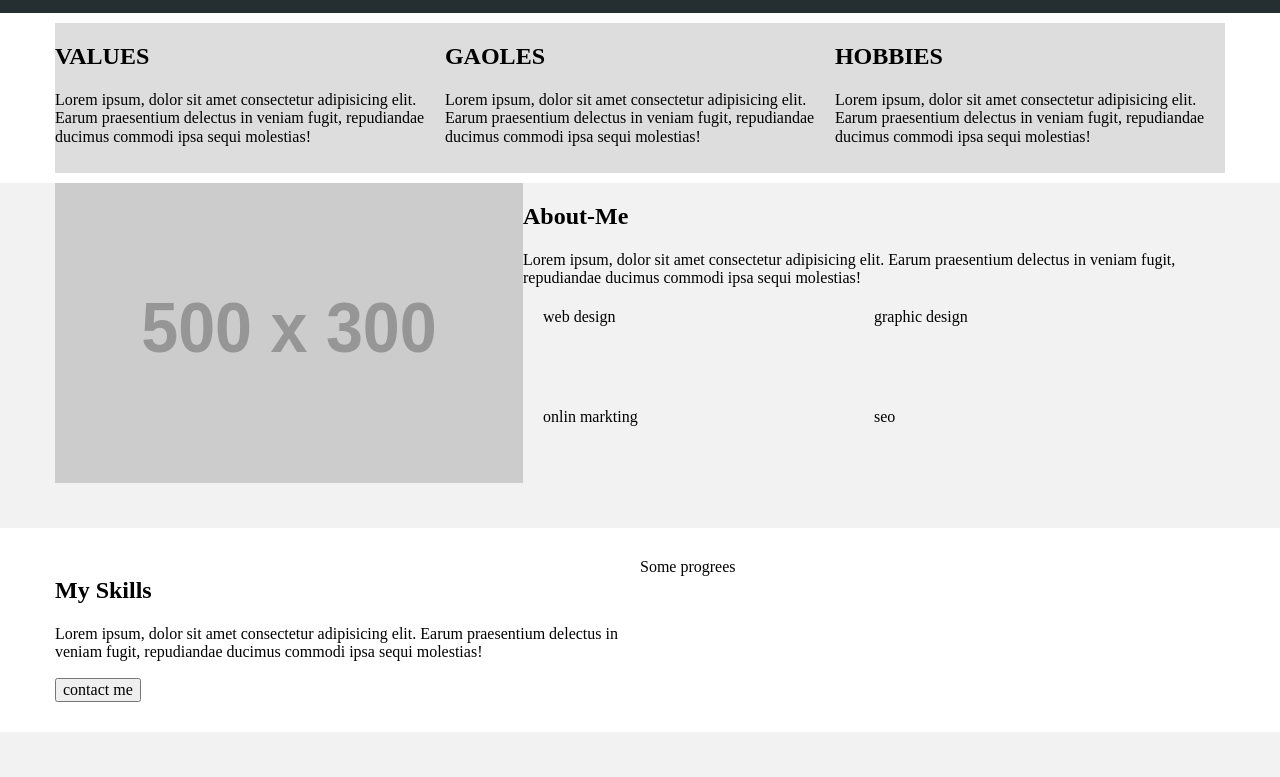
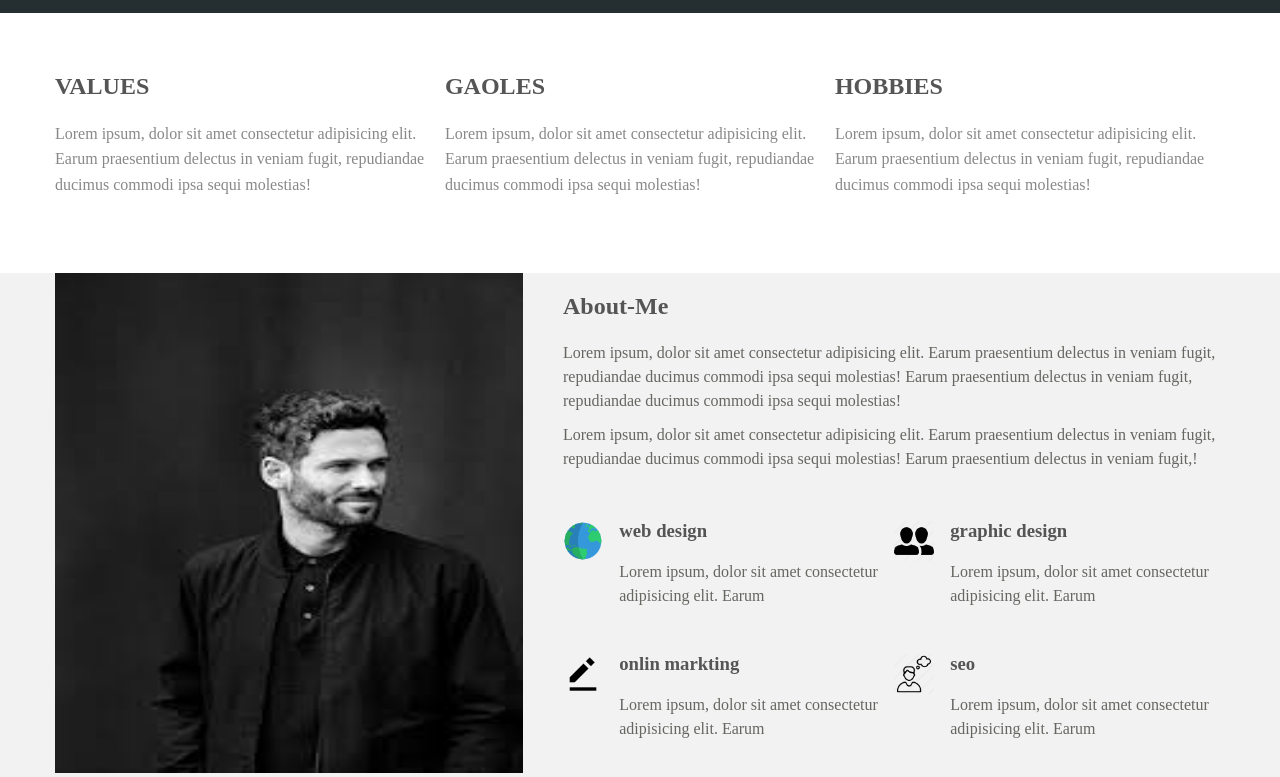
Before and after one commit to abdulmalekhaiderr/git-web-design, a plain HTML site: page work_file-design/index.htm in a window 1280 px wide. Shown: the part 677-1454 px from the top of the page. Drawn offline with Linux system fonts and the light colour scheme; placeholder pictures from the web are drawn by us.

Commit message:
updata css ane html file

```diff
--- a/work_file-design/css/style.css
+++ b/work_file-design/css/style.css
@@ -1,17 +1,15 @@
 
 /* star main rulez */
+/* *{
+box-sizing: border-box;
+} */
 body
-{
-    height: 1000px;
-}
+{ height: 1000px;}
 
-.container{
-    width: 1170px;
-    margin: auto;
-
-}
+.container{width: 1170px; margin: auto;}
 
 .clearfix{ clear: both; }
+
 /* end main rulez */
 
 /*star header */
@@ -30,7 +28,8 @@ header .slider .intro {
     margin: 0;
     text-align: center;}
 
-header .slider .intro h2{ margin: 0 auto ;
+header .slider .intro h2{
+     margin: 0 auto ;
     font-size: 50px;
     width: 600px;
     border-top: 4px solid #888;
@@ -66,66 +65,63 @@ header nav  ul{
     text-transform: uppercase;
 }
 
-header nav ul li{
-    float: left;
-   padding: 20px;
-
- }
- header nav ul li a {
-    color: #FFF;
-    text-decoration: none;
- }
- header nav ul li.active a,
- header nav ul li a:hover{
-    color: #2ecc71;
- }
+header nav ul li{float: left;padding: 20px;}
+header nav ul li a {color: #FFF;text-decoration: none;}
+header nav ul li.active a,
+header nav ul li a:hover{ color: #2ecc71;}
 
 /*end header */
 /* star featueres */
-main
-{
-    overflow: hidden;
-}
+main { overflow: hidden;}
 main .feat
 {
     width: 33.33%;
-    background: #DDD;
     height: 150px;
     float: left;
-    margin-top: 10px;
-    margin-bottom: 10px;
+    margin-top: 40px;
+    margin-bottom: 50px;
 }
-main .feat h2 {text-transform: uppercase;}
+main .feat h2 {text-transform: uppercase;color: #555;}
+main .feat p {
+    line-height:1.6 ;
+    color: #888;
+    /* text-align: justify; */
+    padding: 0 20px 0 0;
+}
 /* End Featueres */
 
 /* Star About Me  */
-.about-me{background-color: #F2F2F2;
+.about-me{
+    margin-top: 20px;
+    background-color: #F2F2F2;
     overflow: hidden;
 }
 
-.about-me .imagee {
-    float:left;
-    width: 40%;
-}
+.about-me .imagee {float:left;width: 40%;}
 
-.about-me .imagee img {
-    width: 100%;
-}
-.about-me .inf{
-    float: left;
-    width: 60%;
-}
+.about-me .imagee img {width: 100%;}
+.about-me .inf{  float: left;  width: 60%;}
+.about-me .inf h2{ margin: 20px 0 20px 40px; color: #555;}
+.about-me .inf  > p {  margin: 0 0 10px 40px;}
+.about-me .inf   p {line-height: 1.5; color: #09090099;}
+.about-me .inf .contact{ margin-top: 10px;}
+.about-me .inf .hobbes { margin: 20px 0 0 40px; overflow: hidden;}
 
-.about-me .inf .hobbes {
-   margin: 20px;
-   overflow: hidden;
-}
 
-.about-me .inf .hobbes > div{
+.about-me .inf .hobbes .contact{
     width: 50%;
     min-height: 100px;
     float: left;
+    overflow: hidden;
 }
+.about-me .inf .hobbes .contact .icon {
+    float: left;
+    width:12%;
+    margin-right: 5%;
+}
+.about-me .inf .hobbes .contact .icon img{ max-width: 100%; margin: 20px 10px 0 0;}
+.about-me .inf .hobbes .contact .text{ float: left; width: 83%}
+.about-me .inf .hobbes h3 {color: #555;}
 
 /* End About Me  */
 /* Star My Skills */
@@ -134,10 +130,7 @@ main .feat h2 {text-transform: uppercase;}
    padding-bottom: 30px;
    overflow: hidden;
 }
-.My-Skills .skills,.My-Skills .progrees{
-    width: 50%;
-    float: left;
-}
+.My-Skills .skills,.My-Skills .progrees{width: 50%;float: left;}
 /* End My Skills */
 /* Star resume */
 .resume{
@@ -153,10 +146,7 @@ main .feat h2 {text-transform: uppercase;}
     padding-bottom: 30px;
     overflow: hidden;
  }
- .My-edouction .main,.My-edouction .exp{
-     width: 50%;
-     float: left;
- }
+ .My-edouction .main,.My-edouction .exp{width: 50%; float: left;}
 
 
  /* End My edouction */
@@ -175,37 +165,18 @@ main .feat h2 {text-transform: uppercase;}
     text-align: center;
 }
 
-.portfolio .our-port{
-    overflow: hidden;
-}
+.portfolio .our-port{ overflow: hidden;}
 
-.portfolio .our-port >div{
-    width: 32%;
-    float: left;
-}
-.portfolio .our-port >div img{
-    width: 92%;
-    margin: 10px;
-
-}
+.portfolio .our-port >div{width: 32%; float: left;}
+.portfolio .our-port >div img{width: 92%;margin: 10px;}
 
 /* end portfolio */
 /*  Star contact Me*/
-.contact-me{
-    background-color: #252F31;
-    overflow: hidden;
-}
-.contact-me h2{
-    color:#FFF;
-}
-.contact-me p{
-    color: #6A6E71;
-}
+.contact-me{background-color: #252F31; overflow: hidden;}
+.contact-me h2{ color:#FFF;}
+.contact-me p{color: #6A6E71;}
 .contact-me .inf ,
-.contact-me .from{
-    width: 50%;
-    float: left;
-}
+.contact-me .from{ width: 50%;float: left;}
 /*  End contact Me*/
 /* star footer  */
 footer{
--- a/work_file-design/index.htm
+++ b/work_file-design/index.htm
@@ -69,17 +69,93 @@
       <div class="about-me">
         <div class="container">
             <div class="imagee">
-                <img src="http://placehold.it/500/300" alt="test" srcset="" width="300px" height="300px">
+                <img src="image/download.jfif" alt="test" srcset=""  height="500px">
             </div>
             <div class="inf">
                 <h2>About-Me</h2>
-                <p>Lorem ipsum, dolor sit amet consectetur adipisicing elit. Earum praesentium delectus in veniam fugit, repudiandae ducimus commodi ipsa sequi molestias!</p>
+                <p>Lorem ipsum, dolor sit amet consectetur adipisicing elit. Earum praesentium delectus in veniam fugit, repudiandae ducimus commodi ipsa sequi molestias! Earum praesentium delectus in veniam fugit, repudiandae ducimus commodi ipsa sequi molestias!</p>
+                <p>Lorem ipsum, dolor sit amet consectetur adipisicing elit. Earum praesentium delectus in veniam fugit, repudiandae ducimus commodi ipsa sequi molestias! Earum praesentium delectus in veniam fugit,!</p>
 
                 <div class="hobbes">
-                    <div>web design</div>
-                    <div> graphic design</div>
-                    <div>onlin markting</div>
-                    <div> seo</div>
+
+                 <!-- star about me contact  -->
+                    <div class="contact">
+                        <!--  star icon div  -->
+                        <div class="icon">
+                            <img src="image/64.webp" alt="" srcset="">
+                        </div>
+                        <!-- end icon div -->
+
+                         <!-- star text div -->
+                        <div class="text">
+                            <h3>web design</h3>
+                            <p>Lorem ipsum, dolor sit amet consectetur adipisicing elit. Earum </p>
+                            </div>
+                            <!-- end text div -->
+
+                    </div>
+                    <!-- end about me contact  -->
+
+
+                      <!-- star about me contact  -->
+                    <div class="contact">
+                        <!--  star icon div  -->
+                        <div class="icon">
+                            <img src="image/group.webp" alt="" srcset="">
+                        </div>
+                        <!-- end icon div -->
+
+                         <!-- star text div -->
+                        <div class="text">
+
+                        <h3>graphic design</h3>
+                            <p>Lorem ipsum, dolor sit amet consectetur adipisicing elit. Earum </p>
+                            </div>
+                            <!-- end text div -->
+                    </div>
+                    <!-- end about me contact  -->
+
+
+                      <!-- star about me contact  -->
+                    <div class="contact">
+                        <!--  star icon div  -->
+                        <div class="icon">
+                            <img src="image/edit.webp" alt="" srcset="">
+                        </div>
+                        <!-- end icon div -->
+
+                         <!-- star text div -->
+                        <div class="text">
+
+                        <h3>onlin markting</h3>
+                            <p>Lorem ipsum, dolor sit amet consectetur adipisicing elit. Earum </p>
+                            </div>
+                            <!-- end text div -->
+                    </div>
+                    <!-- end about me contact  -->
+
+
+                      <!-- star about me contact  -->
+                      <div class="contact">
+                        <!--  star icon div  -->
+                        <div class="icon">
+                            <img src="image/though-64.webp" alt="" srcset="">
+                        </div>
+                        <!-- end icon div -->
+
+                         <!-- star text div -->
+                        <div class="text">
+
+                        <h3>seo</h3>
+                            <p>Lorem ipsum, dolor sit amet consectetur adipisicing elit. Earum </p>
+                            </div>
+                            <!-- end text div -->
+                    </div>
+                    <!-- end about me contact  -->
+
+
+
+
                 </div>
 
             </div>
```
Also changed, not shown: work_file-design/image/2.jfif (added), work_file-design/image/64.webp (added), work_file-design/image/download.jfif (added), work_file-design/image/edit.webp (added), work_file-design/image/group.webp (added), work_file-design/image/though-64.webp (added).
